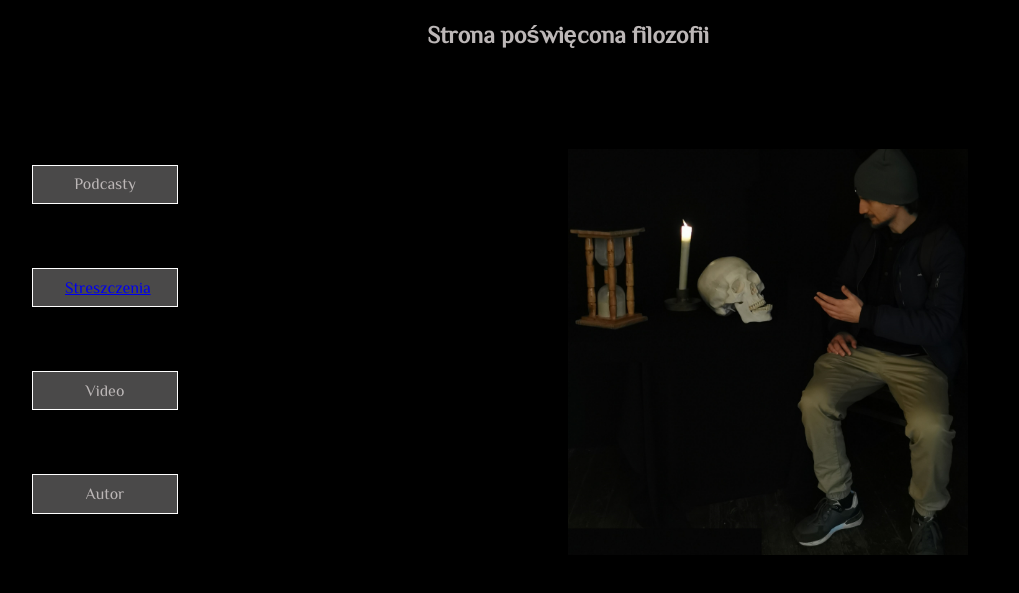
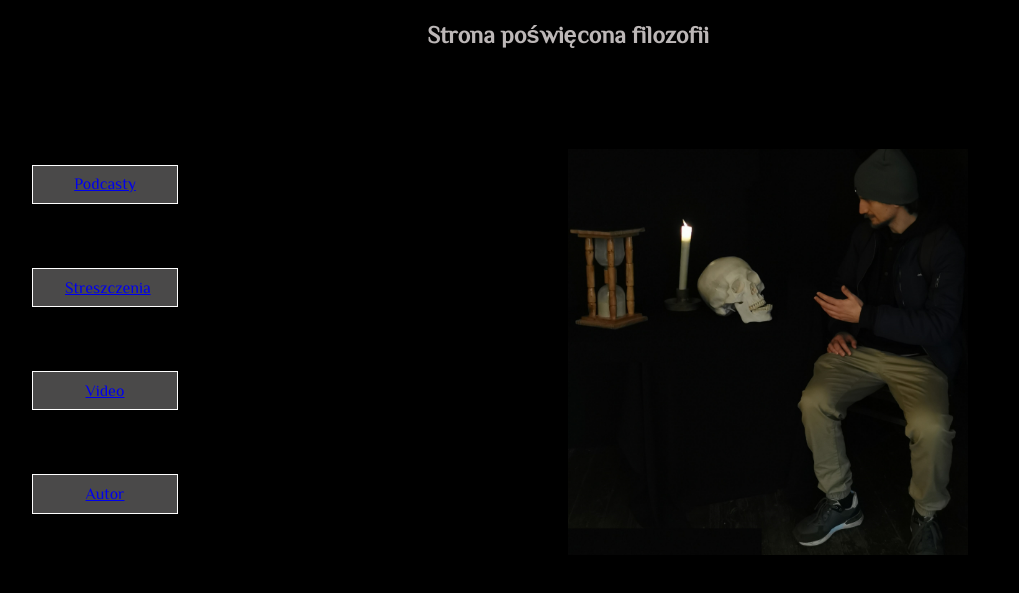
Before and after one commit to Domagus/Philosophy, a plain HTML site: page index.html in a window 1280 px wide. Shown: the part 137-730 px from the top of the page, without its empty margins (72-1091 px from the left). Drawn offline with Linux system fonts and the light colour scheme.

```diff
--- a/index.html
+++ b/index.html
@@ -22,13 +22,13 @@
         </div>
 
     </main>
-<!-- navbar -->
+    <!-- navbar -->
     <nav>
         <ul>
-            <li>Podcasty</li>
+            <li><a href="#">Podcasty</a></li>
             <li><a href="epitome.html">Streszczenia</a></li>
-            <li>Video</li>
-            <li>Autor</li>
+            <li><a href="#">Video</a></li>
+            <li><a href="https://domagus.github.io/Codecademy-portfolio/" target="_blank" rel="noopener noreferrer">Autor</a></li>
         </ul>
         <img src="Assets/Jest_czas.jpg"
             alt="Mężczyzna rozmawiający z ułożoną na stoliku czaszką. Znajdują się  w ciemnym pomieszczeniu przy zapalonej świeczce.">
--- a/style.css
+++ b/style.css
@@ -4,6 +4,7 @@
 	background-color: rgb(33, 18, 18);
 	color: rgb(188, 183, 183);
 	font-family: "Philosopher", sans-serif;
+	text-decoration: none;
 }
 
 #main-page {
@@ -53,6 +54,7 @@
 	width: 8rem;
 	text-align: center;
 	margin-right: 10rem;
+	text-decoration: none;
 }
 
 nav img {
@@ -74,6 +76,7 @@
 	font-size: larger;
 	background-color: rgb(107, 106, 106);
 	color: rgb(188, 183, 183);
+	text-decoration: none;
 }
 
 a:visited {
```
